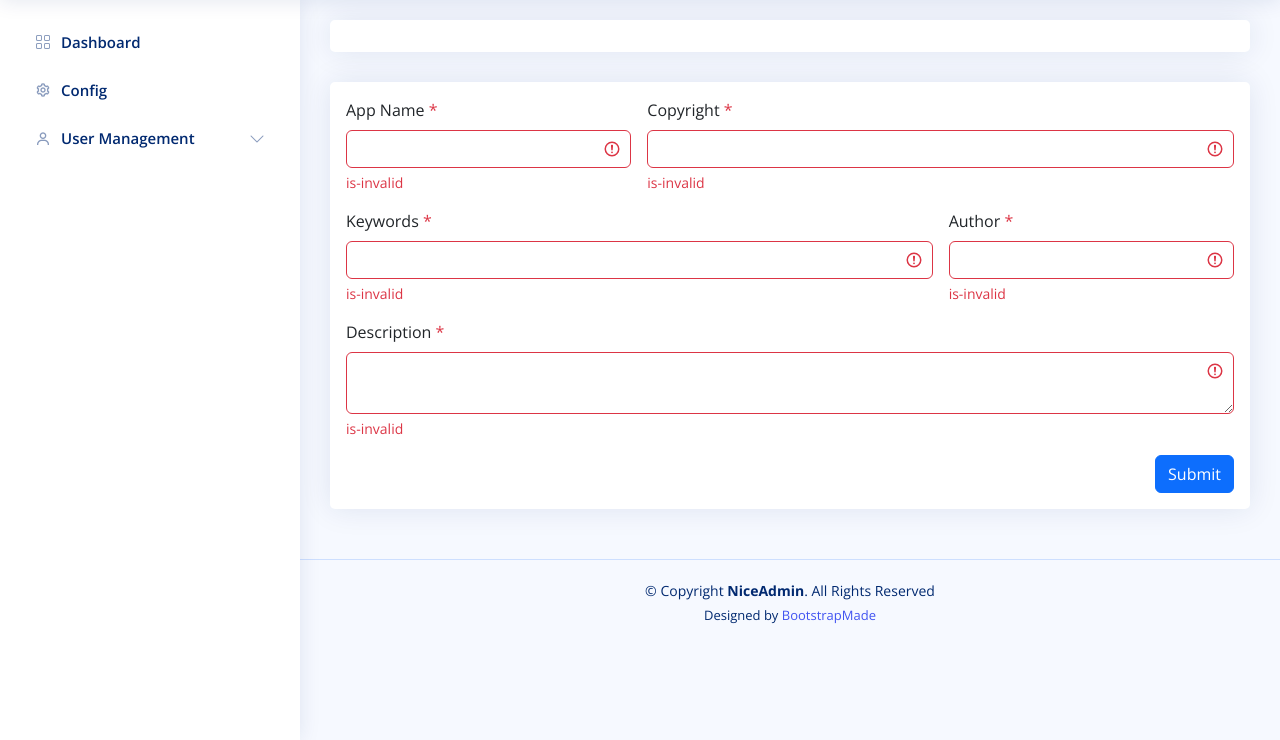
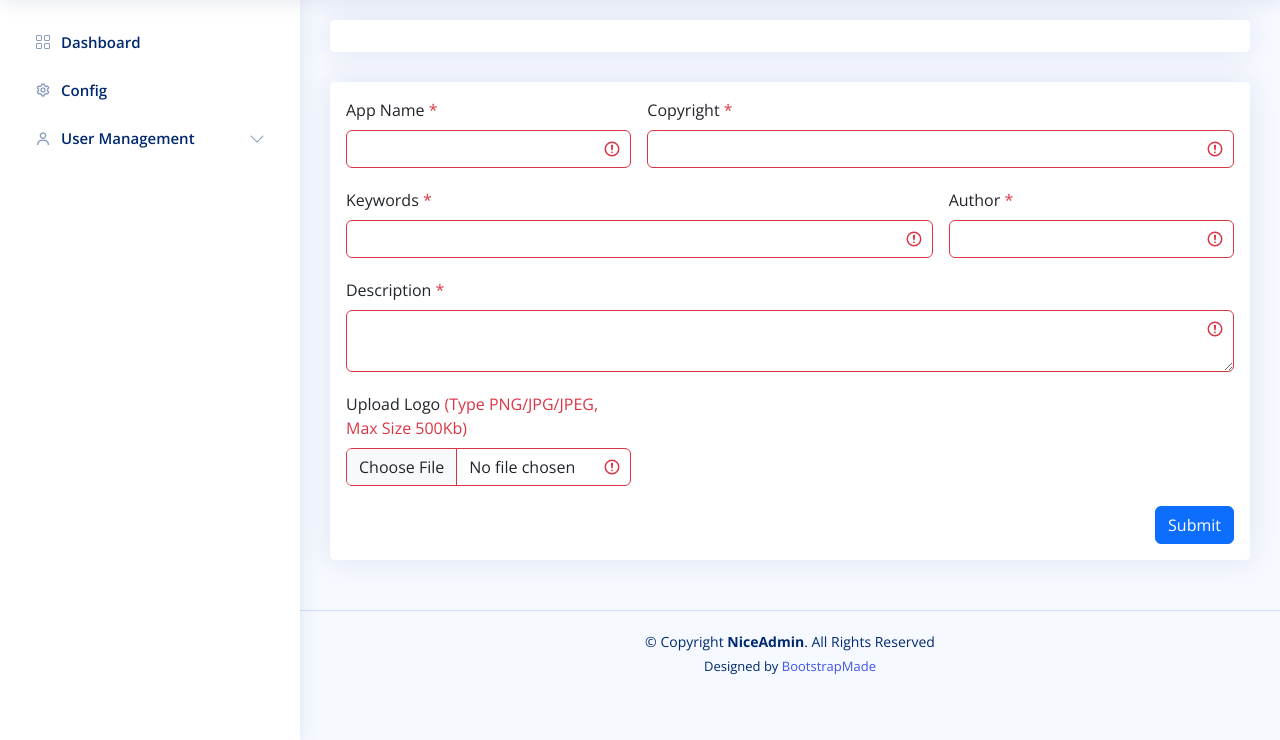
Before and after one commit to tamus-tahir/pemograman-web-2-admin-template, a CodeIgniter 4 app: template app/Views/config/index.php in a window 1280 px wide. Shown: the part 60-800 px from the top of the page. Run offline with PHP 8.4 and a stand-in for CodeIgniter, Linux system fonts and the light colour scheme; the template is opened without the code that fills it, so the values that code supplies are empty; some libraries are stand-ins or nearby versions.

Commit message:
pertemuan 9: lanjutan config, parsley js sweetalert2, upload logo

```diff
--- a/admin_template.sql
+++ b/admin_template.sql
@@ -3,9 +3,9 @@
 -- https://www.phpmyadmin.net/
 --
 -- Host: localhost:3306
--- Generation Time: May 14, 2023 at 03:05 AM
+-- Generation Time: May 17, 2023 at 06:56 PM
 -- Server version: 8.0.30
--- PHP Version: 7.2.19
+-- PHP Version: 8.1.10
 
 SET SQL_MODE = "NO_AUTO_VALUE_ON_ZERO";
 START TRANSACTION;
@@ -67,7 +67,7 @@ CREATE TABLE `tabel_config` (
 --
 
 INSERT INTO `tabel_config` (`id_config`, `appname`, `copyright`, `logo`, `keywords`, `author`, `description`, `config_created_at`, `config_updated_at`) VALUES
-(1, 'Admin Templat', 'Tamus Tahir || 2023', '', 'Ci4, BS5', 'Tamus Tahir', 'It is a long established fact that a reader will be distracted by the readable content of a page when looking at its layout. The point of using Lorem Ipsum is that it has a more-or-less normal distribution of letters, as opposed to using \'Content here, content here\',', '2023-05-14 02:01:18', '2023-05-13 18:31:37');
+(1, 'Admin Template', 'Tamus Tahir || 2023', '1684349672_6abe7d380743ce316df5.jpg', 'Ci4, BS5', 'Tamus Tahir', 'It is a long established fact that a reader will be distracted by the readable content of a page when looking at its layout. The point of using Lorem Ipsum is that it has a more-or-less normal distribution of letters, as opposed to using \'Content here, content here\',', '2023-05-14 02:01:18', '2023-05-17 18:54:32');
 
 --
 -- Indexes for dumped tables
--- a/app/Views/config/index.php
+++ b/app/Views/config/index.php
@@ -2,49 +2,54 @@
 
 <?= $this->section('content'); ?>
 
-<?php if (session()->getFlashdata('success')) : ?>
-    <div class="alert alert-success" role="alert">
-        <?= session()->getFlashdata('success'); ?>
-    </div>
-<?php endif ?>
-
-<form class="row g-3" method="post" action="/config/update">
+<form class="row g-3" method="post" action="/config/update" id="form" enctype="multipart/form-data">
 
     <div class="col-md-4">
         <label for="appname" class="form-label">App Name <span class="text-danger">*</span></label>
         <input type="text" class="form-control <?= validation_show_error('appname') ? 'is-invalid' : ''; ?>" id="appname" name="appname" required value="<?= $config['appname']; ?>">
         <div class="invalid-feedback">
-            <?= validation_show_error('appname') ? 'is-invalid' : ''; ?>
+            <?= validation_show_error('appname'); ?>
         </div>
     </div>
     <div class="col-md-8">
         <label for="copyright" class="form-label">Copyright <span class="text-danger">*</span></label>
         <input type="text" class="form-control <?= validation_show_error('copyright') ? 'is-invalid' : ''; ?>" id="copyright" name="copyright" required value="<?= $config['copyright']; ?>">
         <div class="invalid-feedback">
-            <?= validation_show_error('copyright') ? 'is-invalid' : ''; ?>
+            <?= validation_show_error('copyright'); ?>
         </div>
     </div>
     <div class="col-md-8">
         <label for="keywords" class="form-label">Keywords <span class="text-danger">*</span></label>
         <input type="text" class="form-control <?= validation_show_error('keywords') ? 'is-invalid' : ''; ?>" id="keywords" name="keywords" required value="<?= $config['keywords']; ?>">
         <div class="invalid-feedback">
-            <?= validation_show_error('keywords') ? 'is-invalid' : ''; ?>
+            <?= validation_show_error('keywords'); ?>
         </div>
     </div>
     <div class="col-md-4">
         <label for="author" class="form-label">Author <span class="text-danger">*</span></label>
         <input type="text" class="form-control <?= validation_show_error('author') ? 'is-invalid' : ''; ?>" id="author" name="author" required value="<?= $config['author']; ?>">
         <div class="invalid-feedback">
-            <?= validation_show_error('author') ? 'is-invalid' : ''; ?>
+            <?= validation_show_error('author'); ?>
         </div>
     </div>
     <div class="col-12">
         <label for="description" class="form-label">Description <span class="text-danger">*</span></label>
         <textarea class="form-control <?= validation_show_error('description') ? 'is-invalid' : ''; ?>" id="description" name="description" required cols="30" rows="2"><?= $config['description']; ?></textarea>
         <div class="invalid-feedback">
-            <?= validation_show_error('description') ? 'is-invalid' : ''; ?>
+            <?= validation_show_error('description'); ?>
         </div>
     </div>
+
+    <div class="col-md-4">
+        <label for="logo" class="form-label">Upload Logo <span class="text-danger">(Type PNG/JPG/JPEG, Max Size 500Kb)</span></label>
+        <input class="form-control <?= validation_show_error('logo') ? 'is-invalid' : ''; ?>" type="file" id="logo" name="logo">
+        <div class="invalid-feedback">
+            <?= validation_show_error('logo'); ?>
+        </div>
+    </div>
+
+    <input type="hidden" name="logo_old" value="<?= $config['logo']; ?>">
+
 
     <div class="text-end">
         <button type="submit" class="btn btn-primary">Submit</button>
--- a/app/Views/layouts/index.php
+++ b/app/Views/layouts/index.php
@@ -40,6 +40,9 @@
 </head>
 
 <body>
+
+    <div class="flash-success" data-flashdata="<?= session()->getFlashdata('success'); ?>"></div>
+    <div class="flash-error" data-flashdata="<?= session()->getFlashdata('error'); ?>"></div>
 
     <!-- ======= Header ======= -->
     <header id="header" class="header fixed-top d-flex align-items-center">
@@ -189,17 +192,21 @@
     <?= $this->renderSection('modal'); ?>
 
     <!-- Vendor JS Files -->
-    <script src="/assets/vendor/apexcharts/apexcharts.min.js"></script>
+    <!-- <script src="/assets/vendor/apexcharts/apexcharts.min.js"></script> -->
+    <script src="/assets/vendor/jquery/jquery-3.7.0.min.js"></script>
     <script src="/assets/vendor/bootstrap/js/bootstrap.bundle.min.js"></script>
-    <script src="/assets/vendor/chart.js/chart.umd.js"></script>
+    <script src="/assets/vendor/parsley/parsley.min.js"></script>
+    <script src="/assets/vendor/sweetalert2/sweetalert2@11"></script>
+    <!-- <script src="/assets/vendor/chart.js/chart.umd.js"></script>
     <script src="/assets/vendor/echarts/echarts.min.js"></script>
     <script src="/assets/vendor/quill/quill.min.js"></script>
     <script src="/assets/vendor/simple-datatables/simple-datatables.js"></script>
     <script src="/assets/vendor/tinymce/tinymce.min.js"></script>
-    <script src="/assets/vendor/php-email-form/validate.js"></script>
+    <script src="/assets/vendor/php-email-form/validate.js"></script> -->
 
     <!-- Template Main JS File -->
     <script src="/assets/js/main.js"></script>
+    <script src="/assets/js/script.js"></script>
 
     <?= $this->renderSection('script'); ?>
 
```
Also changed, not shown: app/Controllers/Config.php (+18 -1 lines), public/assets/img/1684349672_6abe7d380743ce316df5.jpg (added), public/assets/js/script.js (added), 1 other file.
